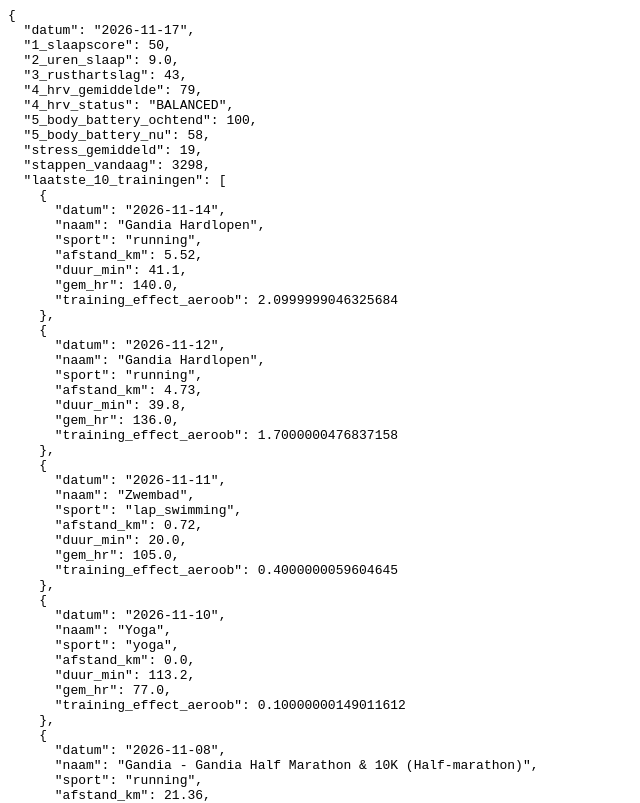
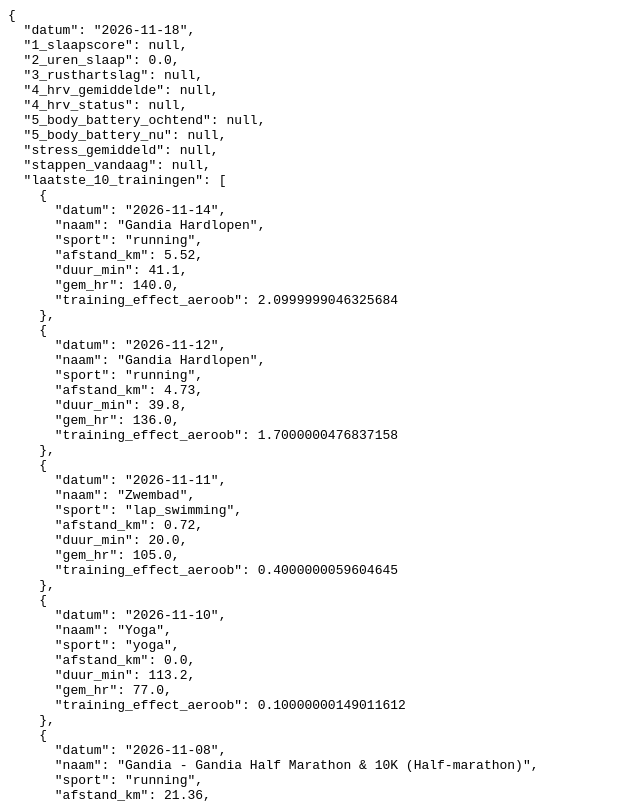
Before and after one commit to Gonesquad67/garmin-dashboard, a plain HTML site: page docs/index.html in a window 1280 px wide. Shown: the top 803 px of the page, without its empty margins (0-640 px from the left). Drawn offline with Linux system fonts and the light colour scheme.

Commit message:
Update coach data

```diff
--- a/docs/index.html
+++ b/docs/index.html
@@ -1,14 +1,14 @@
 <html><body><pre>{
-  "datum": "2026-11-17",
-  "1_slaapscore": 50,
-  "2_uren_slaap": 9.0,
-  "3_rusthartslag": 43,
-  "4_hrv_gemiddelde": 79,
-  "4_hrv_status": "BALANCED",
-  "5_body_battery_ochtend": 100,
-  "5_body_battery_nu": 58,
-  "stress_gemiddeld": 19,
-  "stappen_vandaag": 3298,
+  "datum": "2026-11-18",
+  "1_slaapscore": null,
+  "2_uren_slaap": 0.0,
+  "3_rusthartslag": null,
+  "4_hrv_gemiddelde": null,
+  "4_hrv_status": null,
+  "5_body_battery_ochtend": null,
+  "5_body_battery_nu": null,
+  "stress_gemiddeld": null,
+  "stappen_vandaag": null,
   "laatste_10_trainingen": [
     {
       "datum": "2026-11-14",
```
